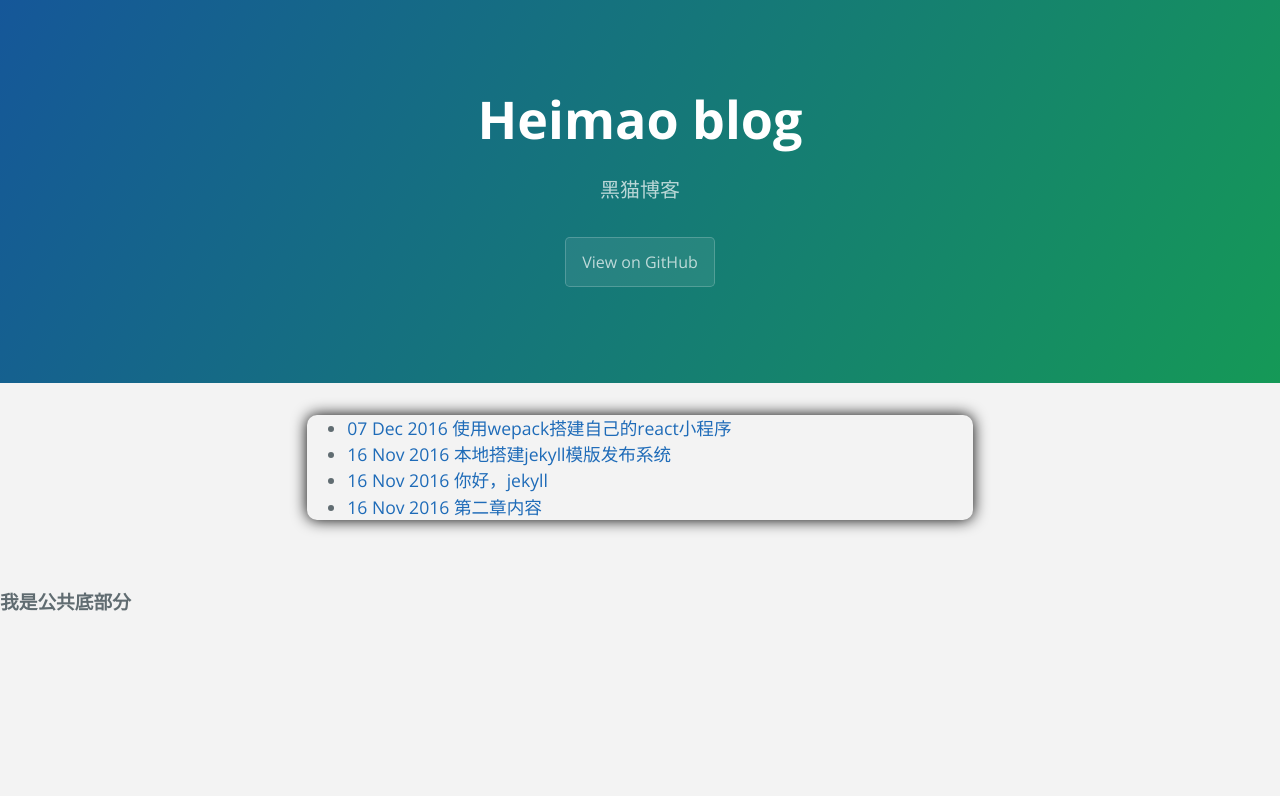
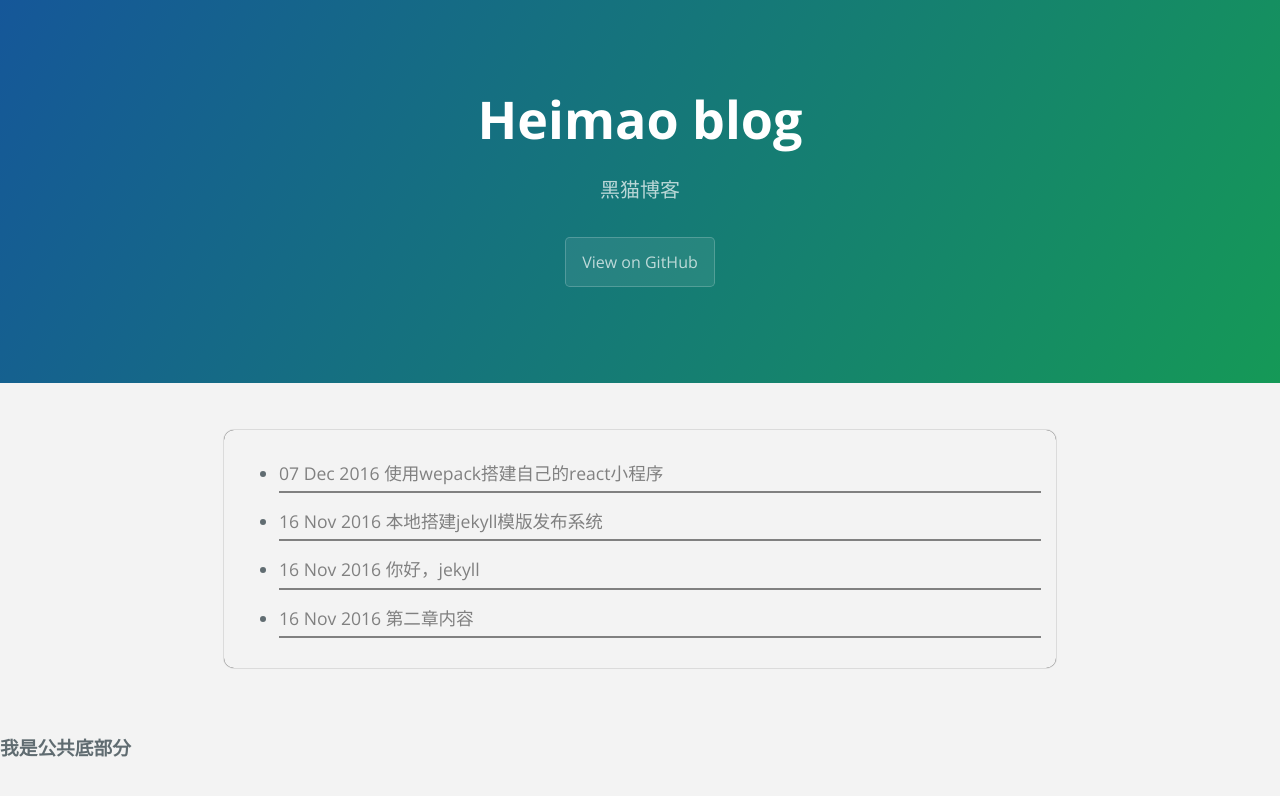
Before and after one commit to heimiao/heimao_blog, a Jekyll site: the page built from index.html, in a window 1280 px wide. Shown: the top 796 px of the page. Built offline with Jekyll 4.4.1, drawn with Linux system fonts in a browser that asks for light colours.

Commit message:
提交样式文件

```diff
--- a/css/index.css
+++ b/css/index.css
@@ -3,9 +3,27 @@ body{
 }
 .cont{
 	margin:0px auto;
-	width:80%;
+	width:100%;
 	border-radius:10px;
-	box-shadow:0px 0px 15px 0px #000;
+	padding:15px;
+	box-shadow:0px 0px 1px 0px #000;
+ }
+ .main-content :first-child {
+	margin: 15px auto;
+ }
+ .main-content{
+	width:100%;
+ }
+.cont ul li {
+	margin-top:15px;
+ }
+ .cont ul li hr{
+	 margin:5px auto;
+	 background:grey;
+
+ }
+ .cont ul li a{
+	color:grey;
  }
  .vui-content{
  	width:80%;
--- a/index.html
+++ b/index.html
@@ -19,7 +19,6 @@ title : "我是主页"
 			---->
 		</section>
 		<section class="main-content">
-			{% include header.html %}
 
 			<body>
 				<div class="cont">
@@ -27,6 +26,7 @@ title : "我是主页"
 						{% for post in site.posts %}
 						<li>
 							<a href="{{site.url}}{{post.url}}">{{post.date|date_to_string}} {{post.title}}{{page.date}}</a>
+							<hr>
 						</li>
 						{% endfor %}
 					</ul>
```
Also changed, not shown: 5 other files.
